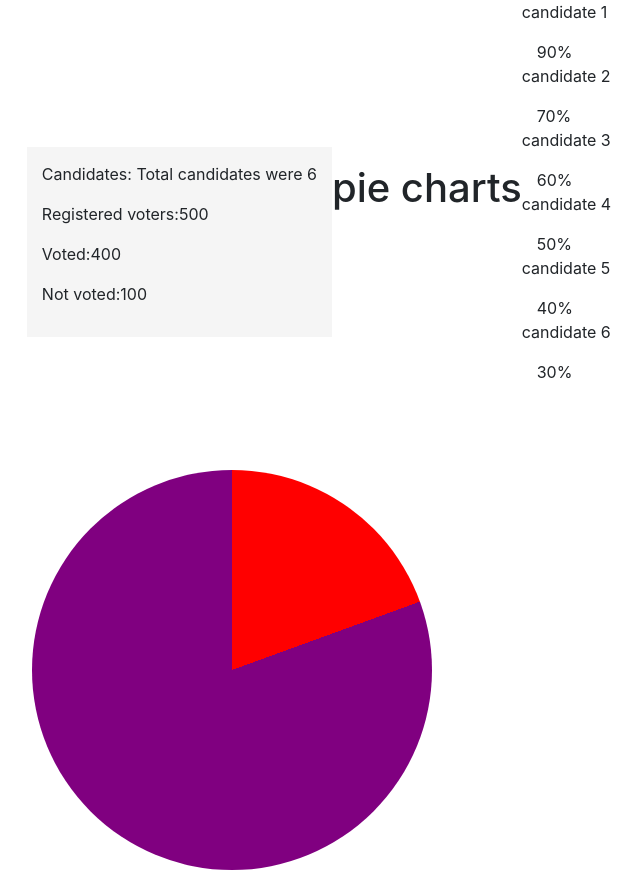
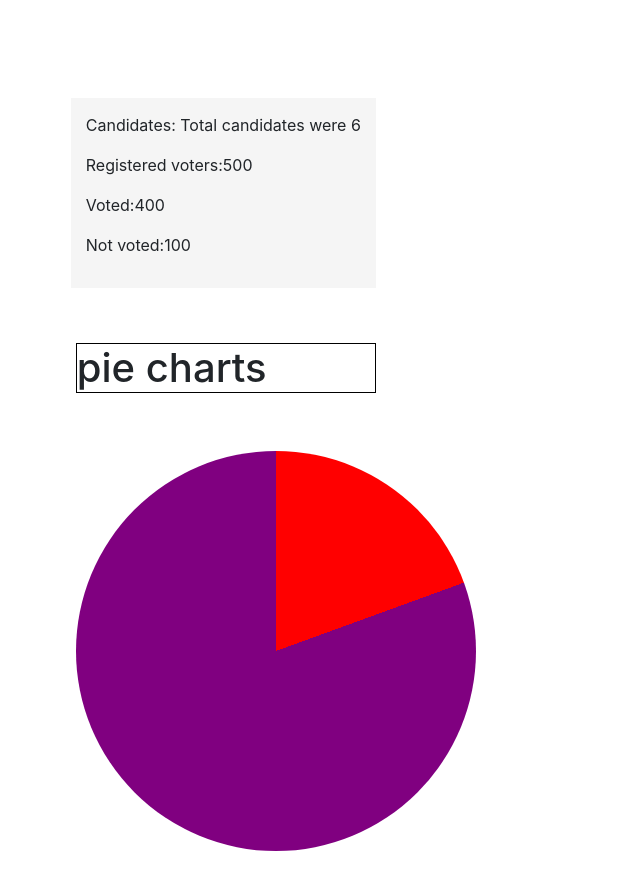
Before and after one commit to paulinenanzala19/Online-Voting-System, a plain HTML site: page index.html in a window 1280 px wide. Shown: the top 873 px of the page, without its empty margins (71-712 px from the left). Drawn offline with nearby package versions, Linux system fonts and the light colour scheme.

Commit message:
style:piechart-styling:optimised positioning of the elements

```diff
--- a/css/style.css
+++ b/css/style.css
@@ -1,12 +1,17 @@
 .page{
     /* border: solid black; */
     background-color: whitesmoke;
-    margin-top: 100px;
-    margin-left: -500px;
+    margin-top: -900px;
+    margin-left: -800px;
     padding: 15px;
 }
+.chart h1{
+border: 1px solid black;
+margin-top: -300px;
+margin-left: -300px;
+}
 .piechart {
-    margin-top: 250px;
+    margin-top: 50px;
     margin-left: -300px;
     display: block;
     position: absolute;
@@ -25,3 +30,8 @@ body,
     justify-content: center;
     align-items: center;
 }
+.main{
+  border: 1px solid black;
+  margin-top: 900px;
+  margin-left: -200px;
+}
--- a/index.html
+++ b/index.html
@@ -16,7 +16,7 @@
         <p>Not voted:100</p>
 
     </div>
-    <section>
+    <section class="chart">
       <h1>pie charts</h1>
       <div class="piechart"></div>
 
```
